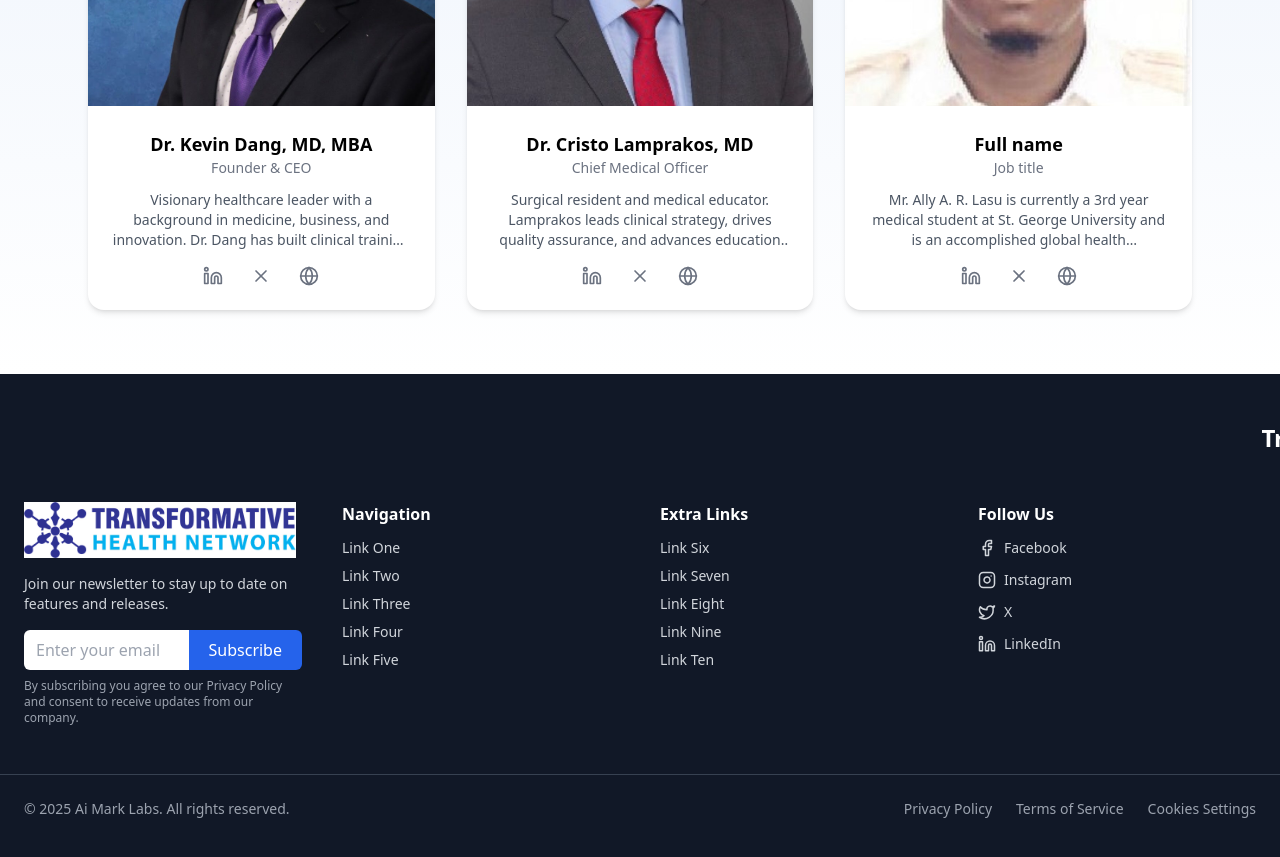
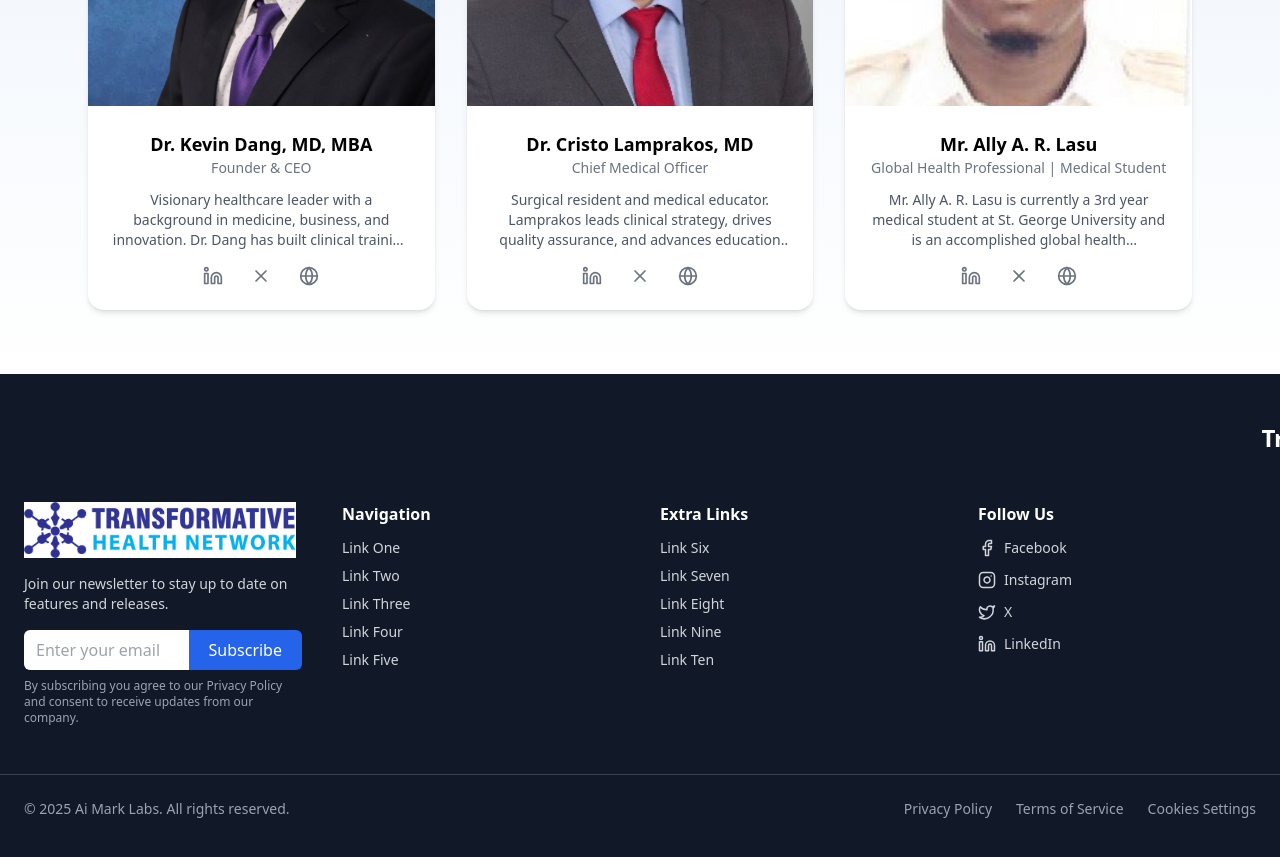
Before and after one commit to FarhanAli2000/TRANSFORMATIVE-HEALTH-NETWORK, a React (Create React App) app: page /about in a window 1280 px wide. Shown: the part 3380-4237 px from the top of the page. Built offline with nearby package versions, Linux system fonts and the light colour scheme.

Commit message:
new update agaye ha

```diff
--- a/src/component/Ourfounder.jsx
+++ b/src/component/Ourfounder.jsx
@@ -19,8 +19,8 @@ const teamMembers = [
       " Surgical resident and medical educator. Lamprakos leads clinical strategy, drives quality assurance, and advances education across Transformative Health Network’s initiatives.At Marshfield Clinic Health System, Dr. Cristo Lamprakos is a surgical resident and a doctor with a strong sense of purpose. He brings practical clinical experience and a strong passion for innovation, education, and fair access to healthcare as a graduate of Avalon University School of Medicine. Using her background as a Certified Nursing Assistant and her experience organizing national Grand Rounds and surgical workshops, Dr. Lamprakos worked in both rural and urban healthcare settings before joining Transformative Health Network. He has given presentations on everything from public health to vascular surgery.He oversees clinical operations, quality control, and medical strategy at Transformative Health Network, guaranteeing excellence and influence throughout services. His commitment to global health, outreach, and mentoring supports the organization's goal of transforming healthcare via innovation, teamwork, and education.",
   },
   {
-    name: "Full name",
-    title: "Job title",
+    name: "Mr. Ally A. R. Lasu",
+    title: " Global Health Professional | Medical Student",
     image: "/images/About/member2.png",
     description:
       "Mr. Ally A. R. Lasu is currently a 3rd year medical student at St. George University and is an accomplished global health professional with over a decade of experience managing and supporting international and U.S. domestic public health programs. His expertise spans a wide range of focus areas, including overseeing program and financial management for initiatives spanning HIV/AIDS, tuberculosis, malaria, maternal and child health, and health systems strengthening.With a proven track record in program design, implementation, and evaluation, Lasu specializes in strategic planning, budgeting, resource mobilization, capacity building, and stakeholder engagement. His career has taken him across East Africa, including Kenya, Uganda, Tanzania, Rwanda, and South Sudan, where he has successfully partnered with diverse stakeholders to drive impactful health outcomes. He is fluent in Kiswahili, Luganda, and Juba Arabic, which enables him to connect meaningfully with the communities he serves.Lasu holds a Bachelor of Dental Surgery, BDS, from Makerere University in 2003 and a Master of Public Health from the Hebrew University of Jerusalem in 2011, where he was recognized as a PEARS Scholar. As a published researcher, he has contributed several peer-reviewed scientific articles advancing knowledge in global health.",
--- a/src/component/WhatSetsUsApart.jsx
+++ b/src/component/WhatSetsUsApart.jsx
@@ -105,12 +105,12 @@ export default function WhatSetsUsApart() {
                 {feature.description}
               </p>
 
-              <motion.button
+              {/* <motion.button
                 whileHover={{ x: 5 }}
                 className="flex items-center gap-2 text-indigo-600 hover:text-indigo-800 font-medium text-sm mt-auto"
               >
                 Learn More <ArrowRight className="w-4 h-4" />
-              </motion.button>
+              </motion.button> */}
             </div>
           </motion.div>
         ))}
--- a/src/component/WhatWeDo.jsx
+++ b/src/component/WhatWeDo.jsx
@@ -58,12 +58,12 @@ export default function WhatWeDo() {
                             <p className="mt-3 text-gray-600 text-sm leading-relaxed">
                                 {service.description}
                             </p>
-                            <a
+                            {/* <a
                                 href={service.link}
                                 className="mt-4 inline-flex items-center text-blue-600 font-medium text-sm hover:underline"
                             >
                                 Learn More →
-                            </a>
+                            </a> */}
                         </div>
                     ))}
                 </div>
```
